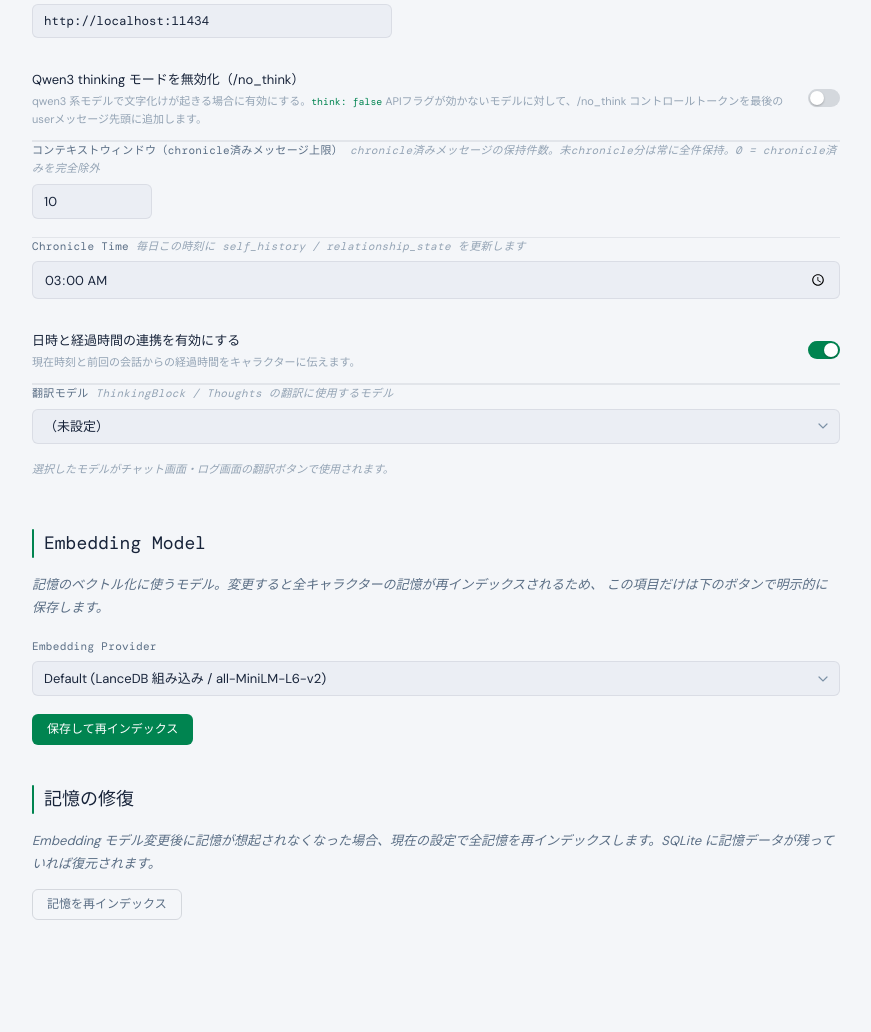
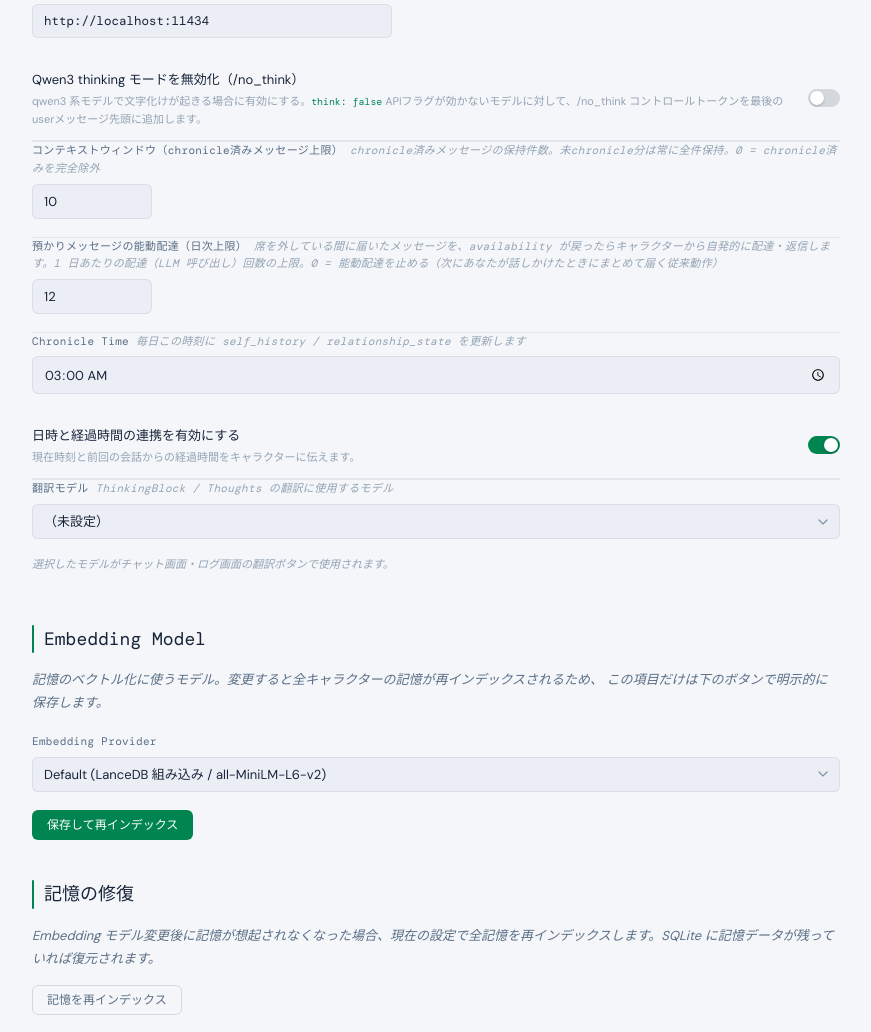
Before and after one commit to mowarowsea/Chotgor, a FastAPI app: page /ui/settings in a window 1280 px wide. Shown: the part 1228-2260 px from the top of the page, without its empty margins (204-1075 px from the left). Before the commit the page ends 2148 px from the top, so only its background shows below. Run offline with FastAPI, Linux system fonts and the light colour scheme.

Commit message:
feat(settings): 預かり能動配達の日次上限(escrow_delivery_daily_cap)をグローバル設定UIに追加
能動配達スケジューラのコストガードを settings 直値から編集可能に。
context_window_max_chronicled と同形の数値フィールド(0〜200クランプ)。
0 で能動配達オフ(従来の受動配達のみ)を明示。

Co-Authored-By: Claude Opus 4.8 <noreply@anthropic.com>

```diff
--- a/backend/api/ui/settings.py
+++ b/backend/api/ui/settings.py
@@ -71,6 +71,14 @@ async def save_general_settings(request: Request):
     except (TypeError, ValueError):
         cw = 10
     store.set_setting("context_window_max_chronicled", str(max(0, min(200, cw))))
+
+    # 預かり（escrow）能動配達の日次上限（0 = 能動配達オフ）。
+    # delivery.py は空文字を既定12に倒すため、明示保存値は 0〜200 にクランプする。
+    try:
+        cap = int(form.get("escrow_delivery_daily_cap") or 12)
+    except (TypeError, ValueError):
+        cap = 12
+    store.set_setting("escrow_delivery_daily_cap", str(max(0, min(200, cap))))
 
     # 翻訳モデル設定の保存
     store.set_setting("translation_preset_id", form.get("translation_preset_id") or "")
--- a/backend/templates/settings.html
+++ b/backend/templates/settings.html
@@ -152,6 +152,18 @@
                 </label>
                 <input type="number" id="context_window_max_chronicled" name="context_window_max_chronicled"
                        value="{{ settings.get('context_window_max_chronicled', '10') }}"
+                       min="0" max="200" class="ch-input" style="width:120px">
+            </div>
+
+            <hr class="ch-divider">
+
+            <!-- 預かり（escrow）能動配達 — めぐり §5.1 -->
+            <div class="ch-field">
+                <label class="ch-label" for="escrow_delivery_daily_cap">預かりメッセージの能動配達（日次上限）
+                    <span class="ch-hint">席を外している間に届いたメッセージを、availability が戻ったらキャラクターから自発的に配達・返信します。1 日あたりの配達（LLM 呼び出し）回数の上限。0 = 能動配達を止める（次にあなたが話しかけたときにまとめて届く従来動作）</span>
+                </label>
+                <input type="number" id="escrow_delivery_daily_cap" name="escrow_delivery_daily_cap"
+                       value="{{ settings.get('escrow_delivery_daily_cap', '12') }}"
                        min="0" max="200" class="ch-input" style="width:120px">
             </div>
 
```
